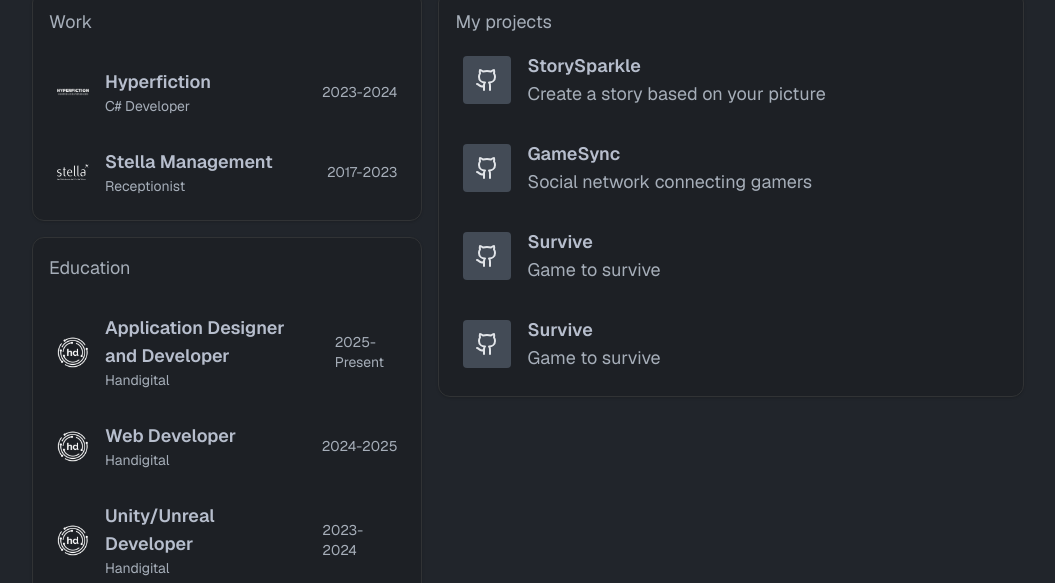
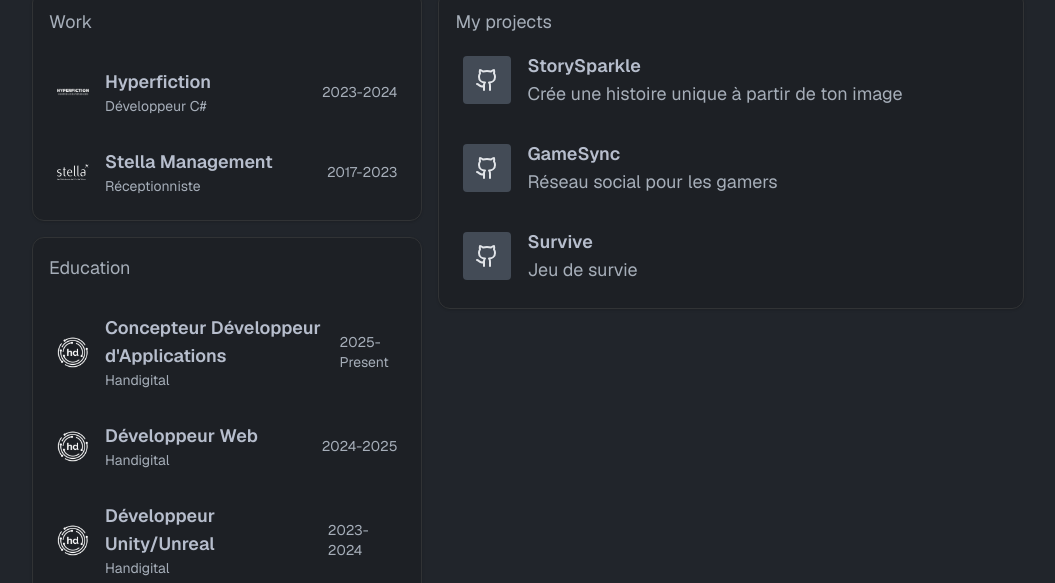
Before and after one commit to MartinChrrr/portfolio-next, a Next.js app: page / in a window 1280 px wide. Shown: the part 369-952 px from the top of the page, without its empty margins (112-1167 px from the left). Built offline with nearby package versions, Linux system fonts and the light colour scheme; a web font is replaced by a local one.

Commit message:
Statut to french

```diff
--- a/app/_components/Status.tsx
+++ b/app/_components/Status.tsx
@@ -10,25 +10,20 @@ const projects : ProjectRowProps[] = [
         url: "",
         logo: Github,
         title: "StorySparkle",
-        description:"Create a story based on your picture"
+        description:"Crée une histoire unique à partir de ton image"
     },    {
         url: "",
         logo: Github,
         title: "GameSync",
-        description:"Social network connecting gamers"
+        description:"Réseau social pour les gamers "
     },
     {
         url: "",
         logo: Github,
         title: "Survive",
-        description:"Game to survive"
+        description:"Jeu de survie"
     },
-    {
-        url: "",
-        logo: Github,
-        title: "Survive",
-        description:"Game to survive"
-    },
+
 
 ]
 
@@ -37,14 +32,14 @@ const works: WorkRowProps[] = [
         url:"https://www.hyperfiction.fr/",
         title: "Hyperfiction",
         image: "/images/hyperfiction.png",
-        description: "C# Developer",
+        description: "Développeur C#",
         date: "2023-2024"
     },
     {
         url:"https://residences-stella.com/",
         title: "Stella Management",
         image: "/images/stella.svg",
-        description: "Receptionist",
+        description: "Réceptionniste",
         date: "2017-2023"
     }
 ]
@@ -52,21 +47,21 @@ const works: WorkRowProps[] = [
 const educations: EducationRowProps[] =[
     {
         url:"https://handigital-formation.com/",
-        title: "Application Designer and Developer",
+        title: "Concepteur Développeur d'Applications",
         image: "/images/handigital.png",
         school: "Handigital",
         date: "2025-Present"
     },
     {
         url:"https://handigital-formation.com/",
-        title: "Web Developer",
+        title: "Développeur Web",
         image: "/images/handigital.png",
         school: "Handigital",
         date: "2024-2025"
     },
     {
         url:"https://handigital-formation.com/",
-        title: "Unity/Unreal Developer",
+        title: "Développeur Unity/Unreal",
         image: "/images/handigital.png",
         school: "Handigital",
         date: "2023-2024"
```
